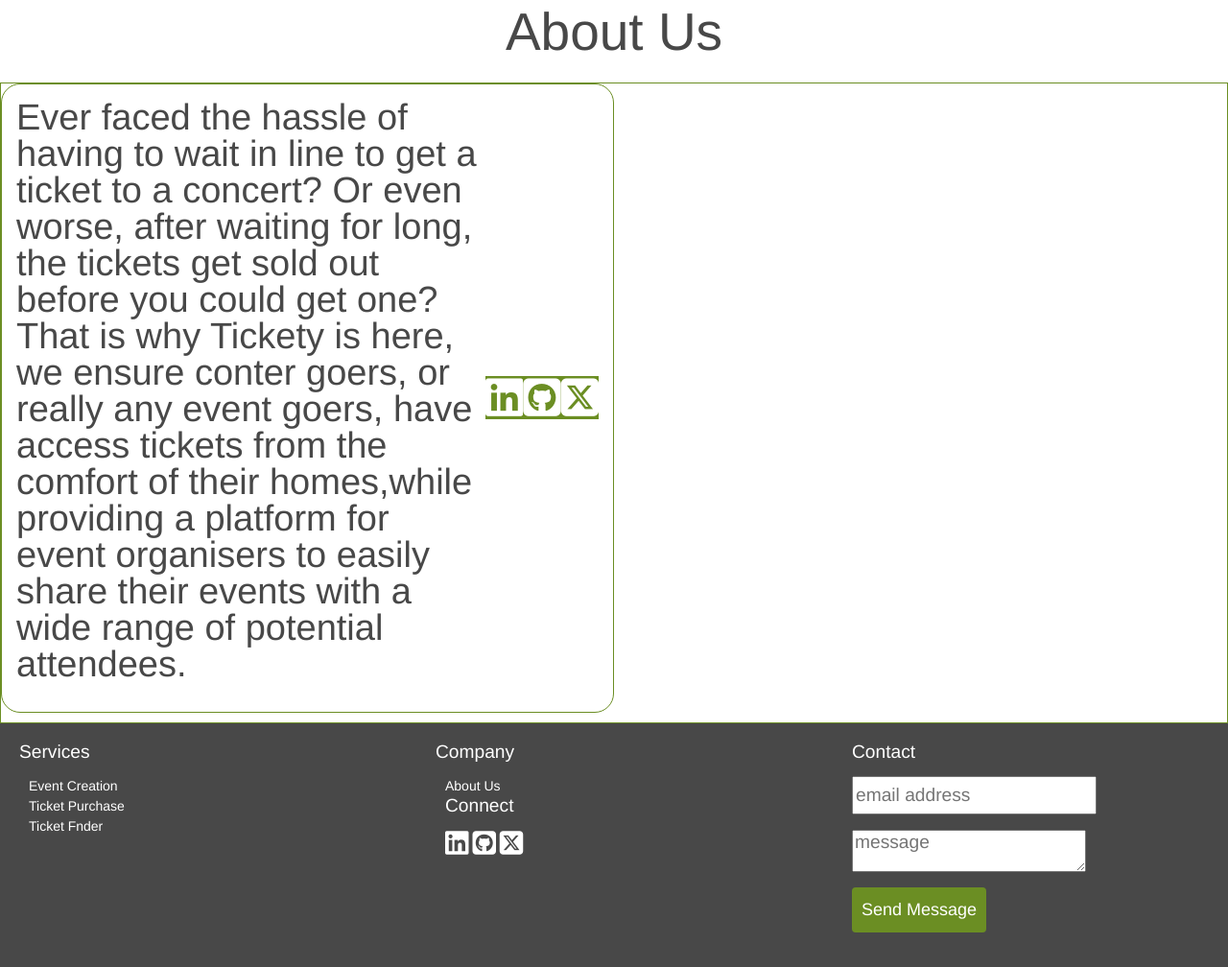
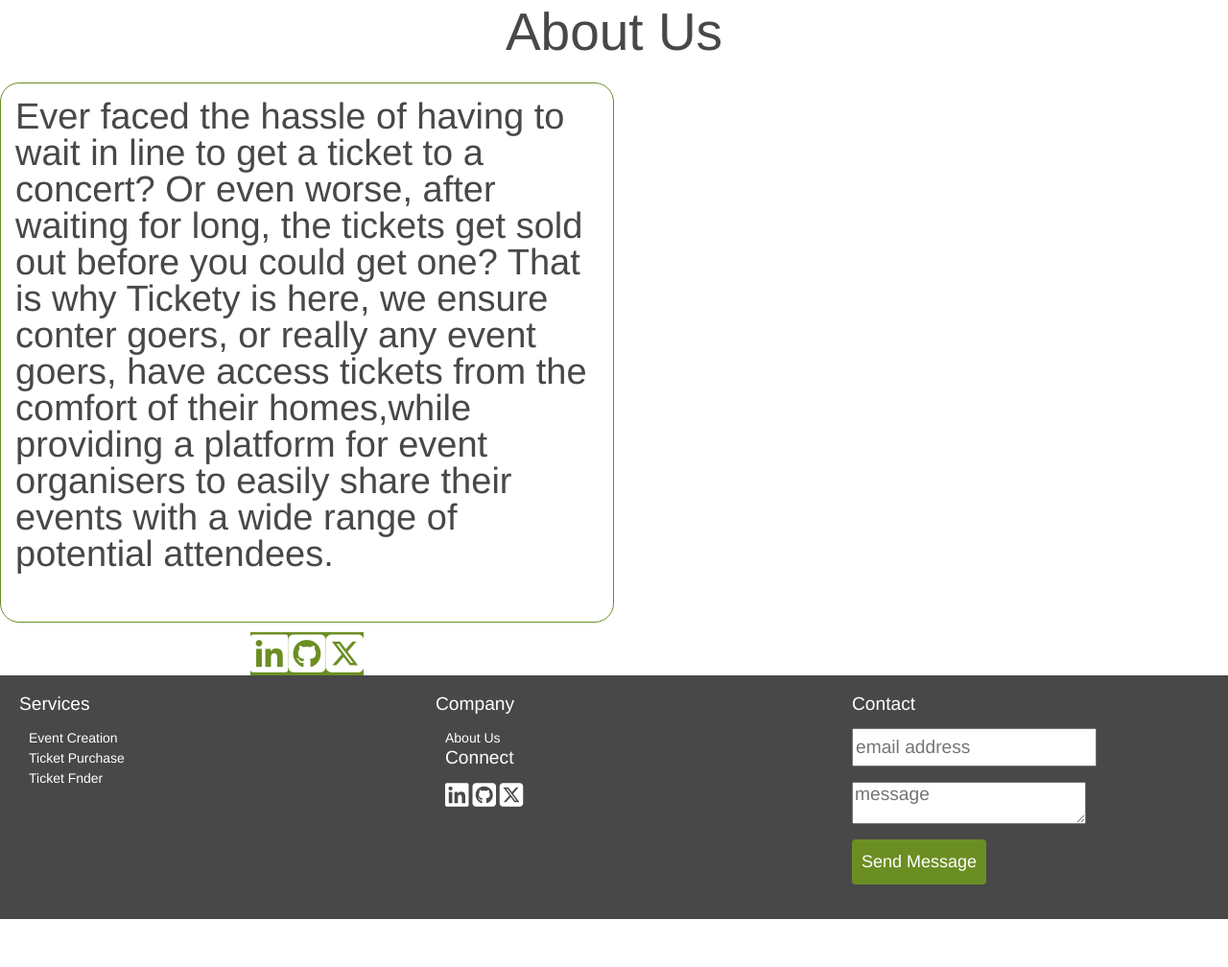
Before and after one commit to Palo87Nate/tickety, a Flask app: page /about in a window 1280 px wide. Shown: the part 55-1063 px from the top of the page at 96% size. After the commit the page ends 1013 px from the top, so only its background shows below. Run offline with Flask 3, Linux system fonts and the light colour scheme; some libraries are stand-ins or nearby versions.

Commit message:
bug fix 3

```diff
--- a/templates/about.html
+++ b/templates/about.html
@@ -4,17 +4,18 @@
 {% block content %}
 <div class="mid">
     <h1 class="center font-xl">About Us</h1>
-    <div class="column center green-outline ">
-        <div class="green-outline half padding-15 round-corners center" id="">
+    <div class="column center half">
+        <div class="green-outline padding-15 round-corners" id="">
             <p class="font-m">
                 {{ about_full }}
             </p><br>
-            <div class="center">
-                <a href="www.linkedin.com/in/nathan-nkweto"><i class="font-l green fa-brands fa-linkedin"></i></a>
-                <a href="https://github.com/Palo87Nate"><i class="font-l green fa-brands fa-square-github"></i></a>
-                <a href="https://x.com/NathanNkweto"><i class="font-l green fa-brands fa-square-x-twitter"></i></a>
-            </div>
         </div>
+        <div class="center">
+            <a href="www.linkedin.com/in/nathan-nkweto"><i class="font-l green fa-brands fa-linkedin"></i></a>
+            <a href="https://github.com/Palo87Nate"><i class="font-l green fa-brands fa-square-github"></i></a>
+            <a href="https://x.com/NathanNkweto"><i class="font-l green fa-brands fa-square-x-twitter"></i></a>
+        </div>
+
     </div>
 
 </div>
```
